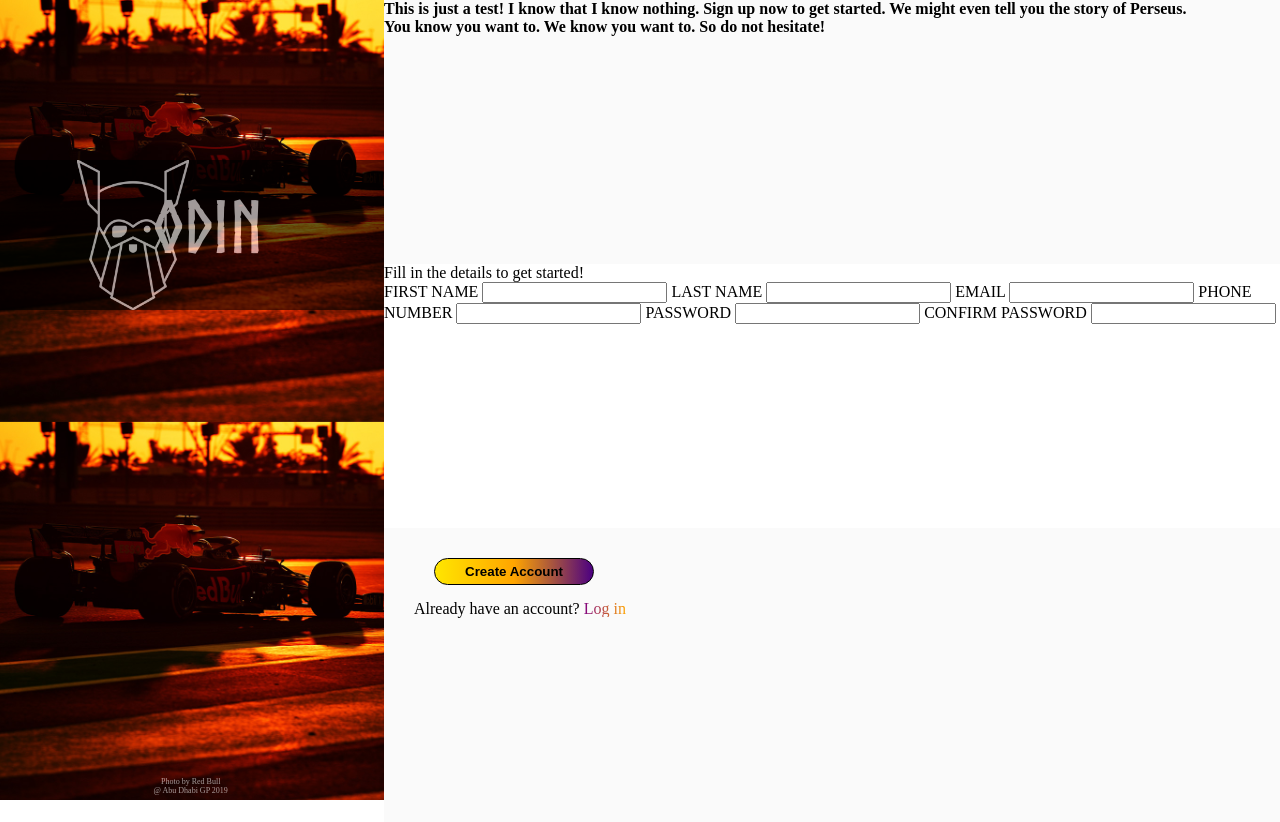
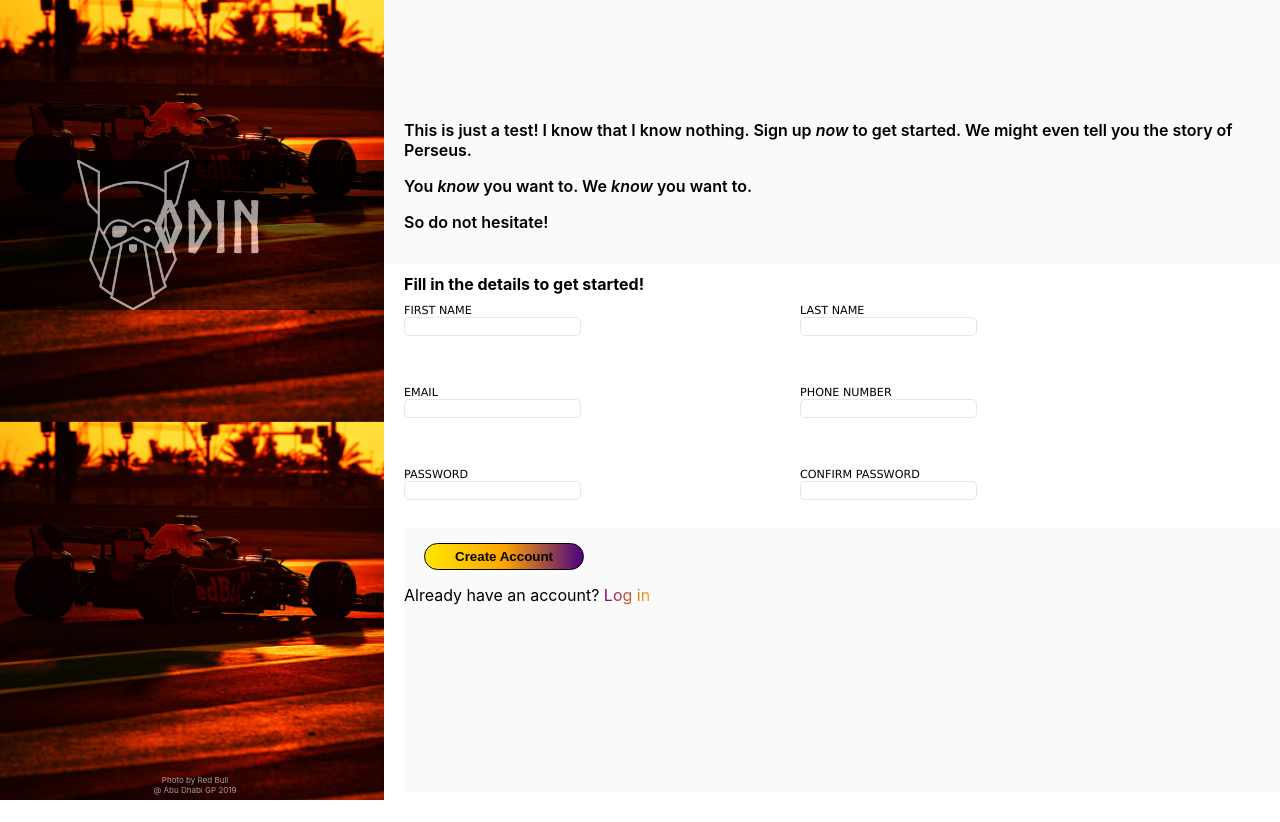
Before and after one commit to nrthee2/Sign-up-form, a plain HTML site: page Sign-up form.html in a window 1280 px wide. After the commit the page ends 800 px from the top, so only its background shows below. Drawn offline with Linux system fonts and the light colour scheme.

Commit message:
Finished text placements. Finished form layout, added border, box shadow to input fields.

```diff
--- a/Sign-up form.css
+++ b/Sign-up form.css
@@ -1,6 +1,7 @@
 html {
     box-sizing: border-box;
     font-size: 16px;
+    font-family: -apple-system, BlinkMacSystemFont, 'Segoe UI', Roboto, Oxygen, Ubuntu, Cantarell, 'Open Sans', 'Helvetica Neue', sans-serif;
 }
 
 body,
@@ -77,6 +78,7 @@ p {
 .middle,
 .bottom {
     height: 33vh;
+
 }
 
 .top,
@@ -89,8 +91,81 @@ p {
 }
 
 .bottom {
-    padding-left: 20px;
-    padding: 30px 0px 0px 30px;
+    margin-left: 20px;
+}
+
+/*top part*/
+
+.top-container {
+    margin-left: 20px;
+    position: absolute;
+    top: 120px;
+}
+
+.top-container p {
+    margin-bottom: 1em;
+}
+
+/*middle part*/
+
+.middle {
+    margin-left: 20px;
+}
+
+.middle p {
+    font-weight: bold;
+    margin-bottom: 20px;
+    position: relative;
+    top: 10px;
+}
+
+label {
+    font-size: .7rem;
+    font-family: Verdana;
+}
+
+input {
+    border: 1px solid #E5E7EB;
+    border-radius: 5px;
+    font-family: Verdana;
+}
+
+input:focus {
+    border: none;
+    outline: none;
+    border: 1px solid blue;
+    box-shadow: 1px 1px 1px grey;
+}
+
+.firstRow,
+.secondRow,
+.thirdRow {
+    display: flex;
+    margin-bottom: 50px;
+}
+
+.firstName,
+.lastName,
+.email,
+.phone,
+.password,
+.password-confirm {
+    display: flex;
+    flex-direction: column;
+}
+
+.firstName,
+.email,
+.password {
+    margin-right: 25%;
+}
+
+/*bottom part*/
+
+button,
+.bottom p{
+    position: relative;
+    top: 15px;
 }
 
 button {
--- a/Sign-up form.html
+++ b/Sign-up form.html
@@ -21,29 +21,45 @@
         </div>
         <div class="section-two">
             <div class="top">
-                <p>This is just a test! I know that I know nothing. Sign up now to get started. We might even tell you the story of Perseus.</p>
-                <p>You know you want to. We know you want to. So do not hesitate!</p>
+                <div class="top-container">
+                    <p>This is just a test! I know that I know nothing. Sign up <em>now</em> to get started. We might even tell you the story of Perseus.</p>
+                    <p>You <em>know</em> you want to. We <em>know</em> you want to.</p>
+                    <p>So do not hesitate!</p>
+                </div>
             </div>
             <div class="middle">
                 <p>Fill in the details to get started!</p>
                 <form action="example.com/path" method="post">
+                <div class="firstRow">
+                    <div class="firstName">
                         <label for="firstName">FIRST NAME</label>
                         <input type="text" id="firstName" name="firstName">
-
+                    </div>
+                    <div class="lastName">
                         <label for="lastName">LAST NAME</label>
                         <input type="text" id="lastName" name="lastName">
-
+                    </div>
+                </div>
+                <div class="secondRow">
+                    <div class="email">
                         <label for="email">EMAIL</label>
                         <input type="email" id="email" name="email">
-
+                    </div>
+                    <div class="phone">
                         <label for="phone">PHONE NUMBER</label>
                         <input type="tel" id="phone" name="phone">
-
+                    </div>
+                </div>
+                <div class="thirdRow">
+                    <div class="password">
                         <label for="password">PASSWORD</label>
-                    <input type="password" id="password" name="password">
-
+                        <input class="error" type="password" id="password" name="password">
+                    </div>
+                    <div class="password-confirm">
                         <label for="password-confirm">CONFIRM PASSWORD</label>
-                    <input type="password" id="password-confirm" name="password-confirm">
+                        <input class="error" type="password" id="password-confirm" name="password-confirm">
+                    </div>
+                </div>
                 </form>
             </div>
             <div class="bottom">
```
Lines whose indentation alone changed are shown as unchanged.
